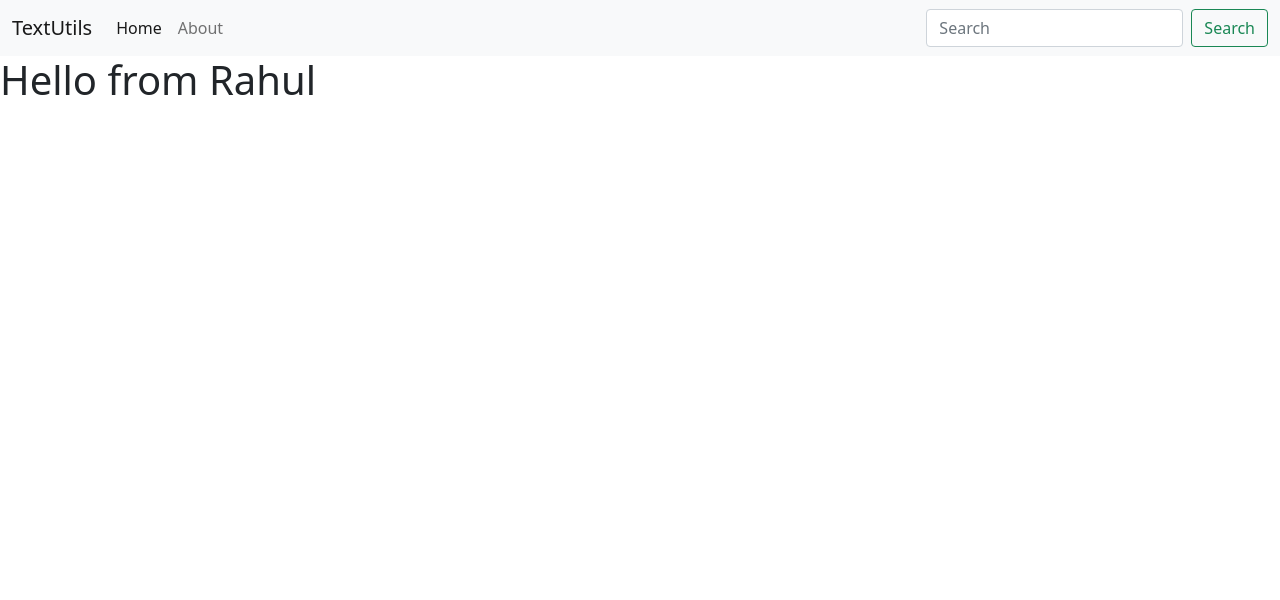
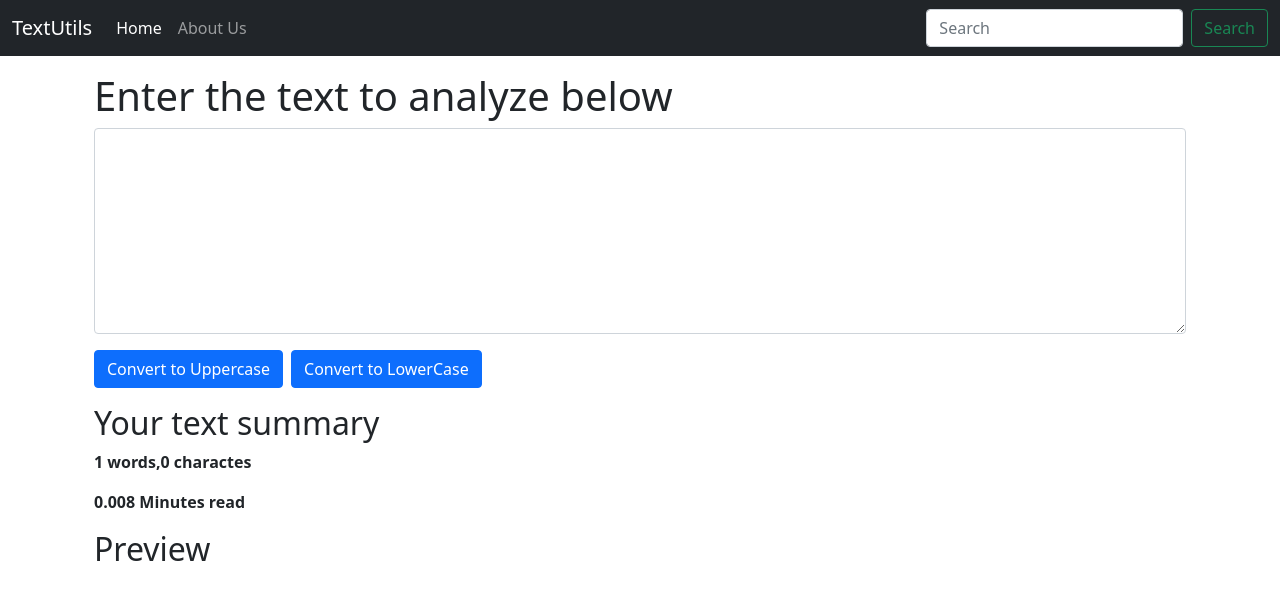
Before and after one commit to Rahul-Palahwat/Text_Editor_React, a React (Create React App) app: page / in a window 1280 px wide. Shown: the top 600 px of the page. Built offline with nearby package versions, Linux system fonts and the light colour scheme.

Commit message:
Done with text convertor

```diff
--- /dev/null
+++ b/module1.mjs
@@ -0,0 +1,5 @@
+import ui,{a,c,d} from './module2.mjs'
+console.log(ui);
+console.log(a);
+console.log(c);
+console.log(d);
--- a/src/App.js
+++ b/src/App.js
@@ -1,34 +1,18 @@
-import './App.css';
+import "./App.css";
+import Navbar from "./components/Navbar";
+import TextForm from "./components/TextForm";
 
 // let name="Rahul";
 
 function App() {
   return (
     <>
-    <nav className="navbar navbar-expand-lg navbar-light bg-light">
-  <div className="container-fluid">
-    <a className="navbar-brand" href="/">TextUtils</a>
-    <button className="navbar-toggler" type="button" data-bs-toggle="collapse" data-bs-target="#navbarSupportedContent" aria-controls="navbarSupportedContent" aria-expanded="false" aria-label="Toggle navigation">
-      <span className="navbar-toggler-icon"></span>
-    </button>
-    <div className="collapse navbar-collapse" id="navbarSupportedContent">
-      <ul className="navbar-nav me-auto mb-2 mb-lg-0">
-        <li className="nav-item">
-          <a className="nav-link active" aria-current="page" href="/">Home</a>
-        </li>
-        <li className="nav-item">
-          <a className="nav-link" href="/">About</a>
-        </li>
-
-      </ul>
-      <form className="d-flex">
-        <input className="form-control me-2" type="search" placeholder="Search" aria-label="Search"/>
-        <button className="btn btn-outline-success" type="submit">Search</button>
-      </form>
-    </div>
-  </div>
-</nav>
-<h1>Hello from Rahul</h1>
+      {/* <Navbar title="TextUtils" aboutText="About Textutils"/> */}
+      <Navbar title="TextUtils"/>
+      {/* <Navbar/> */}
+      <div className="container my-3">
+      <TextForm heading="Enter the text to analyze below"/>
+      </div>
     </>
   );
 }
--- /dev/null
+++ b/src/components/Navbar.js
@@ -0,0 +1,64 @@
+import React from "react";
+import PropTypes from "prop-types";
+
+export default function Navbar(props) {
+  return (
+    <nav className="navbar navbar-expand-lg navbar-dark bg-dark">
+      <div className="container-fluid">
+        <a className="navbar-brand" href="/">
+          {props.title}
+        </a>
+        <button
+          className="navbar-toggler"
+          type="button"
+          data-bs-toggle="collapse"
+          data-bs-target="#navbarSupportedContent"
+          aria-controls="navbarSupportedContent"
+          aria-expanded="false"
+          aria-label="Toggle navigation"
+        >
+          <span className="navbar-toggler-icon"></span>
+        </button>
+        <div className="collapse navbar-collapse" id="navbarSupportedContent">
+          <ul className="navbar-nav me-auto mb-2 mb-lg-0">
+            <li className="nav-item">
+              <a className="nav-link active" aria-current="page" href="/">
+                Home
+              </a>
+            </li>
+            <li className="nav-item">
+              <a className="nav-link" href="/">
+                {props.aboutText}
+              </a>
+            </li>
+          </ul>
+          <form className="d-flex">
+            <input
+              className="form-control me-2"
+              type="search"
+              placeholder="Search"
+              aria-label="Search"
+            />
+            <button className="btn btn-outline-success" type="submit">
+              Search
+            </button>
+          </form>
+        </div>
+      </div>
+    </nav>
+  );
+}
+
+// Navbar.propTypes = {
+//   title: PropTypes.string,
+//   aboutText: PropTypes.string,
+// };
+Navbar.propTypes = {
+  title: PropTypes.string.isRequired,
+  aboutText: PropTypes.string,
+};
+
+Navbar.defaultProps = {
+  title: "Set title here",
+  aboutText: "About Us",
+};
--- /dev/null
+++ b/src/components/TextForm.js
@@ -0,0 +1,47 @@
+import React, { useState } from "react";
+
+export default function TextForm(props) {
+
+    const handleUpClick=()=>{
+        // console.log("Upper Case was clicked");
+        let newText=text.toUpperCase();
+        // setText("You have clicked on handleUpClick");
+        setText(newText);
+    }
+
+    const handleLoClick=()=>{
+        // console.log("Upper Case was clicked");
+        let newText=text.toLowerCase();
+        // setText("You have clicked on handleUpClick");
+        setText(newText);
+    }
+
+    const handleOnChange=(event)=>{
+        // console.log("On change");
+        setText(event.target.value);
+    }
+
+
+  const [text, setText] = useState("");
+//   text="new text"//wrong way to change state
+//   setText("new text");//correct way
+  return (
+      <>
+    <div className="container">
+      <h1>{props.heading} </h1>
+      <div className="mb-3">
+        <textarea className="form-control" id="myBox" rows="8" value={text} onChange={handleOnChange}></textarea>
+      </div>
+      <button className="btn btn-primary" onClick={handleUpClick}>Convert to Uppercase</button>
+      <button className="btn btn-primary mx-2" onClick={handleLoClick}>Convert to LowerCase</button>
+    </div>
+    <div className="container my-3">
+        <h2>Your text summary</h2>
+        <p><b>{text.split(" ").length} words,{text.length} charactes</b></p>
+        <p><b>{0.008*text.split(" ").length} Minutes read </b></p>
+        <h2>Preview</h2>
+        <p>{text}</p>
+    </div>
+    </>
+  );
+}
```
Also changed, not shown: module2.mjs (added, +9 -0 lines).
